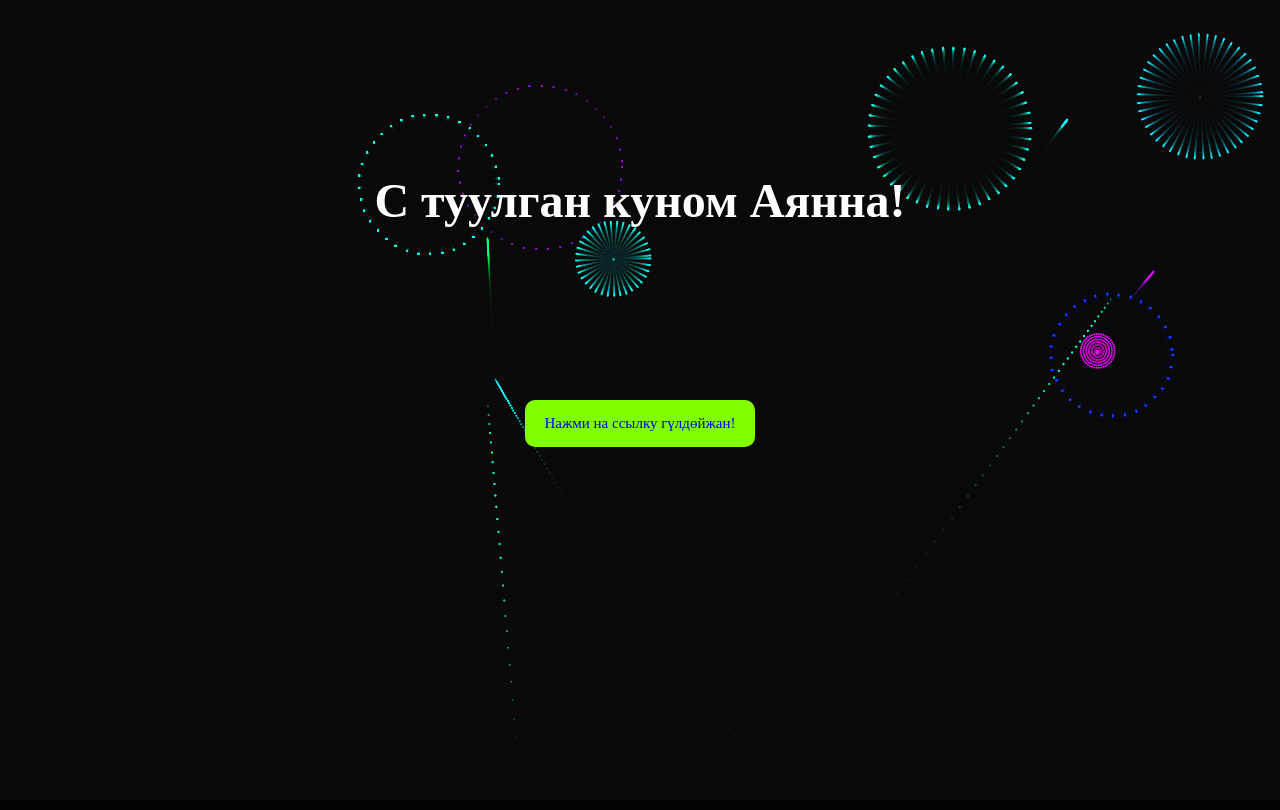
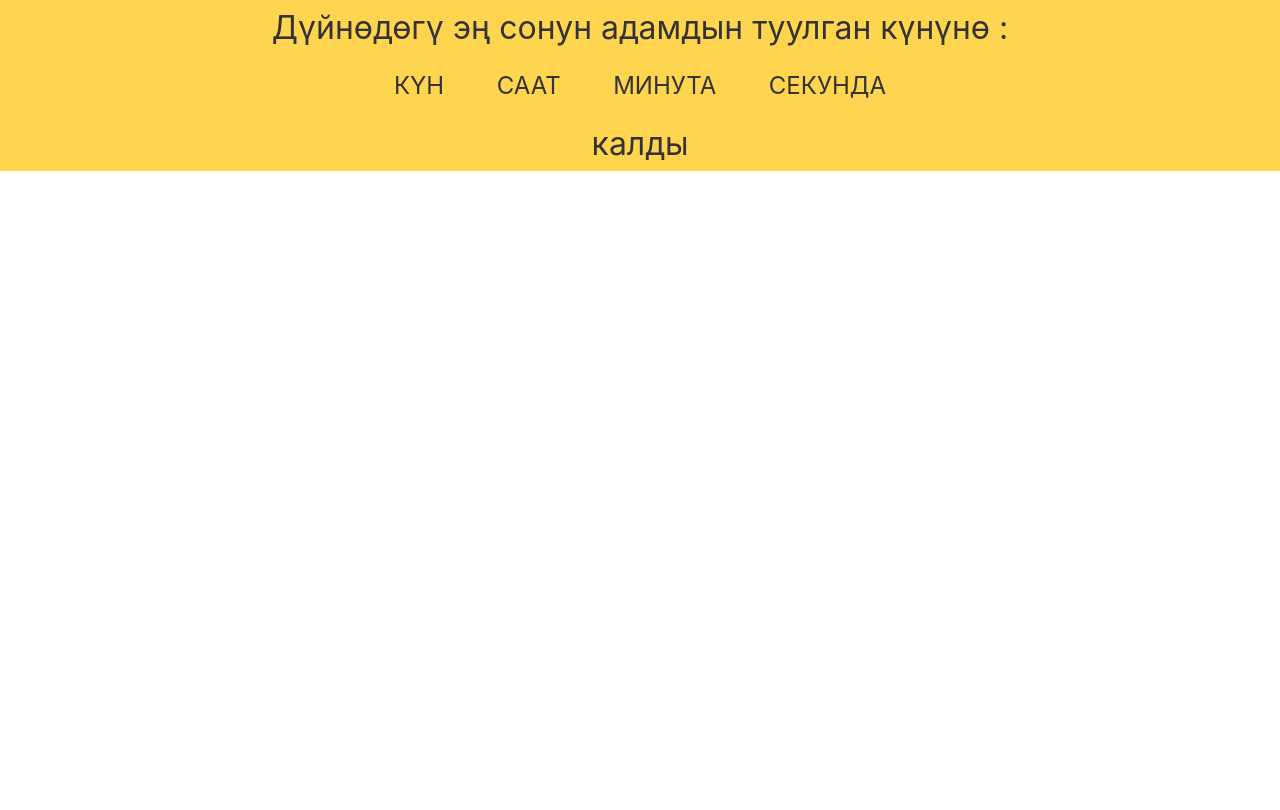
Before and after one commit to bekturkb/bekturkb.github.io, a plain HTML site: page index.html in a window 1280 px wide. Drawn offline with Linux system fonts and the light colour scheme.

Commit message:
Update style.css

```diff
--- a/style.css
+++ b/style.css
@@ -1,4 +1,5 @@
-body {
+.birthday-div {
+  display: none;
   margin: 0;
   background: #020202;
   cursor: crosshair;
@@ -28,7 +29,6 @@ text-align: center;
   position: relative;
 }
 
-
 .link-div {
   top: 400px;
   font-family: "Source Sans Pro";
@@ -47,3 +47,54 @@ text-align: center;
   width: 100%;
   height: auto;
 }
+
+/* new */
+
+* {
+  box-sizing: border-box;
+  margin: 0;
+  padding: 0;
+}
+
+h1 {
+  font-weight: normal;
+}
+
+li {
+  display: inline-block;
+  font-size: 1.5em;
+  list-style-type: none;
+  padding: 1em;
+  text-transform: uppercase;
+}
+
+li span {
+  display: block;
+  font-size: 4.5rem;
+}
+
+/* general styling */
+html,
+body {
+  height: 100%;
+  margin: 0;
+}
+
+.before-birthday-div {
+  -webkit-box-align: center;
+  -ms-flex-align: center;
+  align-items: center;
+  background-color: #ffd54f;
+  display: -webkit-box;
+  display: -ms-flexbox;
+  display: flex;
+  font-family: -apple-system, BlinkMacSystemFont, "Segoe UI", Roboto,
+    Oxygen-Sans, Ubuntu, Cantarell, "Helvetica Neue", sans-serif;
+}
+
+.container {
+  color: #333;
+  margin: 0 auto;
+  padding: 0.5rem;
+  text-align: center;
+}
```
Lines whose indentation alone changed are shown as unchanged.
